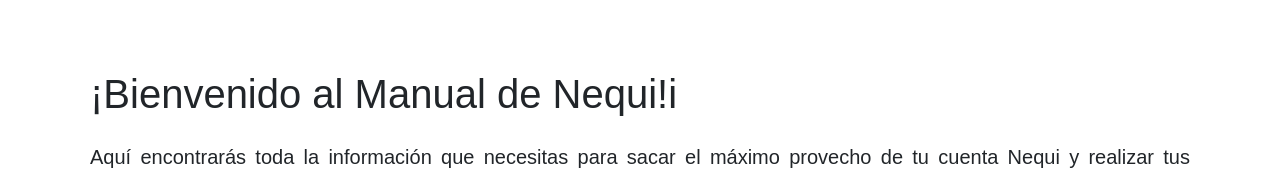
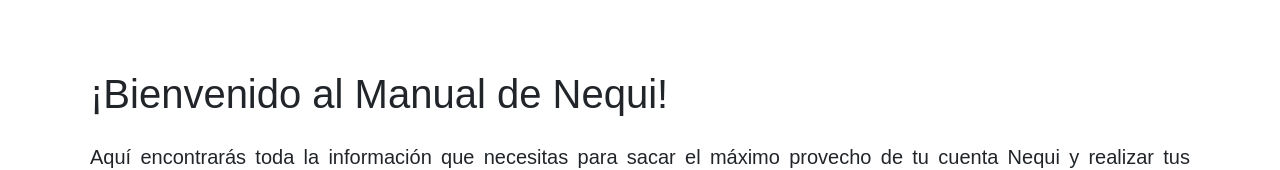
Before and after one commit to danielcaicedo98/manual-usuario-dciu, a React (Create React App) app: page / in a window 1280 px wide. Shown: the part 623-793 px from the top of the page. Built offline with nearby package versions, Linux system fonts and the light colour scheme.

Commit message:
manual daniel finalizado v3

```diff
--- a/src/pages/Inicio.jsx
+++ b/src/pages/Inicio.jsx
@@ -5,7 +5,7 @@
 function Inicio({ setHeaderText }) {
   return (
     <div className="container my-5">
-      <h1 className="mb-4">¡Bienvenido al Manual de Nequi!i</h1>
+      <h1 className="mb-4">¡Bienvenido al Manual de Nequi!</h1>
       <p className="lead text-justify">
         Aquí encontrarás toda la información que necesitas para sacar el máximo provecho de tu cuenta Nequi y realizar tus transacciones de forma fácil y segura. Ya sea que estés empezando o quieras conocer nuevas funciones, este manual te guiará paso a paso.
       </p>
```
